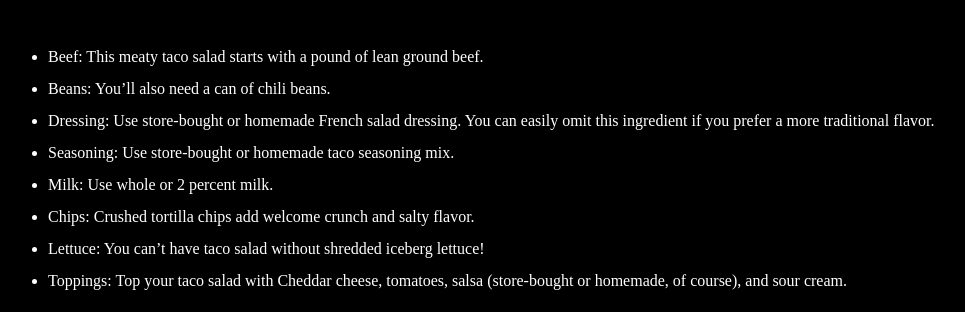
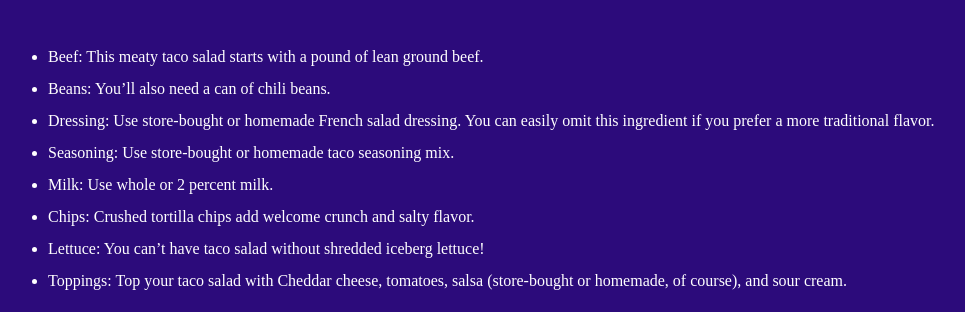
Before and after one commit to Roypy/recipe-viewer, a plain HTML site: page odin-recipes/recipes/taco.html in a window 1280 px wide. Shown: the part 106-418 px from the top of the page, without its empty margins (0-965 px from the left). Drawn offline with Linux system fonts and the light colour scheme.

Commit message:
final changes

```diff
--- a/css/burger.css
+++ b/css/burger.css
@@ -1,5 +1,6 @@
-body {
-    background-color: black;
+.backgroundColor {
+    background-color: rgb(44, 11, 123);
+    color: white;
 }
 
 .images {
--- a/odin-recipes/recipes/taco.html
+++ b/odin-recipes/recipes/taco.html
@@ -5,10 +5,10 @@
     <link rel="stylesheet" href="/css/burger.css">
     <meta charset="UTF-8">
     <meta name="viewport" content="width=device-width, initial-scale=1.0">
-    <title>Casserole Recipe</title>
+    <title>Taco Recipe</title>
 </head>
 
-<body style="background-color: black; color: white;">
+<body class="backgroundColor">
     <div id="homeButtonParent">
         <a href="/index.html">
             <button id="homeButton">Home</button>
```
Also changed, not shown: odin-recipes/recipes/burger.html (+1 -1 lines), odin-recipes/recipes/casserole.html (+1 -1 lines).
